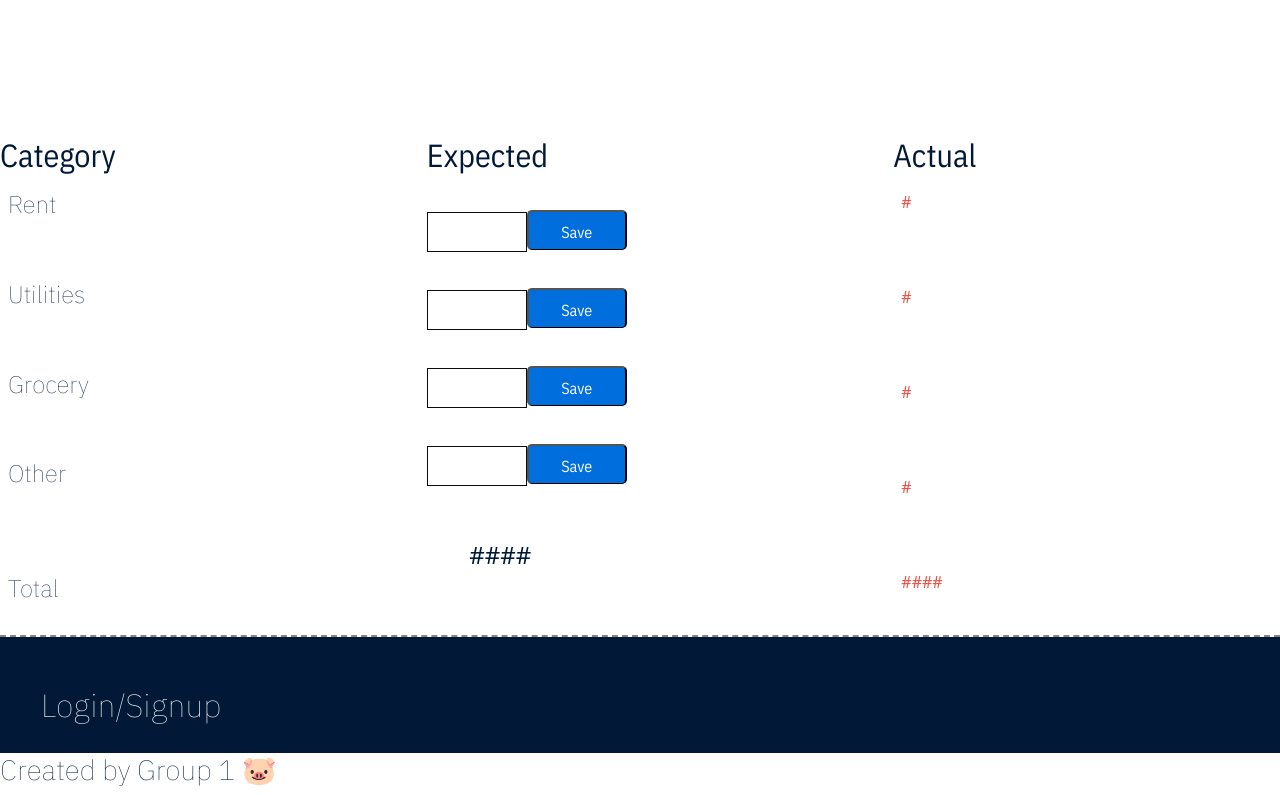
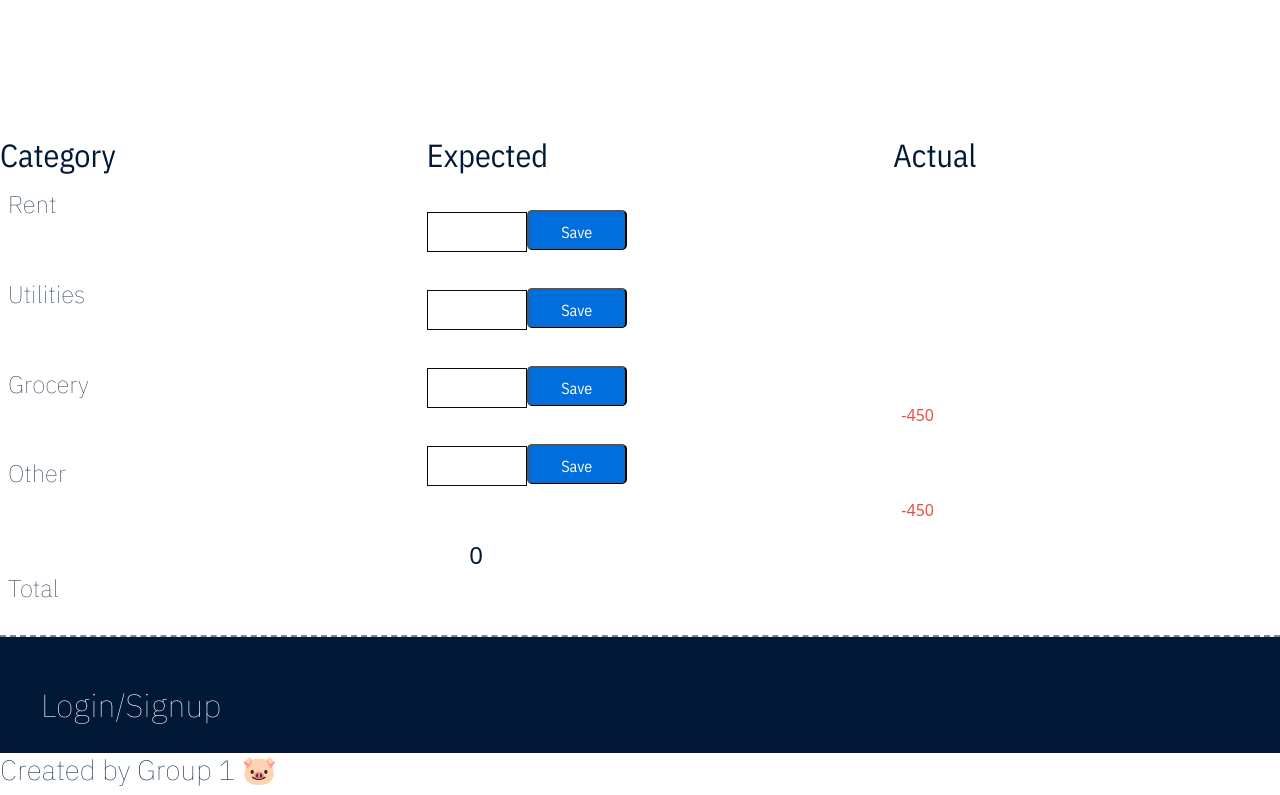
Before and after one commit to emsaw721/stacks-on-stacks, a React (Create React App) app in the folder client/: page /planner in a window 1280 px wide. Shown: the part 1206-2001 px from the top of the page. Built offline with nearby package versions, Linux system fonts and the light colour scheme; no server answers.

Commit message:
have values on the actual column untilwe can get expenses working

```diff
--- a/client/src/components/ProgressBar.js
+++ b/client/src/components/ProgressBar.js
@@ -25,7 +25,7 @@ const Bar = () => {
     }, [data, expenseTotal])
 
     return (
-        <ProgressBar completed={expenseTotal} maxCompleted={100} barContainerclassName="progressBar" bgColor='#011936'/>
+        <ProgressBar completed={expenseTotal} maxCompleted={100} barContainerclassName="progressBar" bgColor='#011936' baseBgColor='#9FCC2E'/>
     )
 };
 
--- a/client/src/pages/Planner.js
+++ b/client/src/pages/Planner.js
@@ -1,15 +1,9 @@
 import React, { useState, useEffect} from 'react';
-import decode from 'jwt-decode';
 import Cal from '../components/Calendar'
 import './pages.css';
-import { useQuery } from '@apollo/client';
-import { QUERY_BUDGET } from '../utils/queries';
 
 
 const Planner = () => {
-
-    const {data} = useQuery(QUERY_BUDGET);
-    console.log(data);
 
 const [rent, setRent] = useState('');
 const saveRent = () => {
@@ -41,6 +35,21 @@ const saveOther = () => {
 const changeOther = (event) => {
     setOther(event.target.value);
 }
+
+const savedRent = localStorage.getItem('rent');
+const savedUtility = localStorage.getItem('util');
+const savedGrocery = localStorage.getItem('grocery');
+const savedOther = localStorage.getItem('other');
+
+let arr = [savedRent, savedUtility, savedGrocery, savedOther];
+console.log(arr);
+
+let sum = arr.reduce(function(prev, current) {
+    return prev + +current
+  }, 0);
+  console.log(sum)
+
+
     return (
         <section className='report'>
             <style>
@@ -87,16 +96,16 @@ const changeOther = (event) => {
                             <input onChange={changeOther} value={other} />
                             <button onClick={saveOther}>Save</button>
                         </div>
-                        <div className='expectedtot'>####</div>
+                        <div className='expectedtot'>{sum}</div>
                     </div>
                     <div className='reality'>
                         <h2>Actual</h2>
                         <div className='actual'>
-                        <div className='rentact'>#</div>
-                        <div className='utilact'>#</div>
-                        <div className='grocact'>#</div>
-                        <div className='othact'>#</div>
-                        <div className='totact'>####</div>
+                        <div className='rentact'>{rent}</div>
+                        <div className='utilact'>{util}</div>
+                        <div className='grocact'>{grocery}</div>
+                        <div className='othact'>{other - 450}</div>
+                        <div className='totact'>{sum-450}</div>
                         </div>
                     </div>
                 </div>
```
